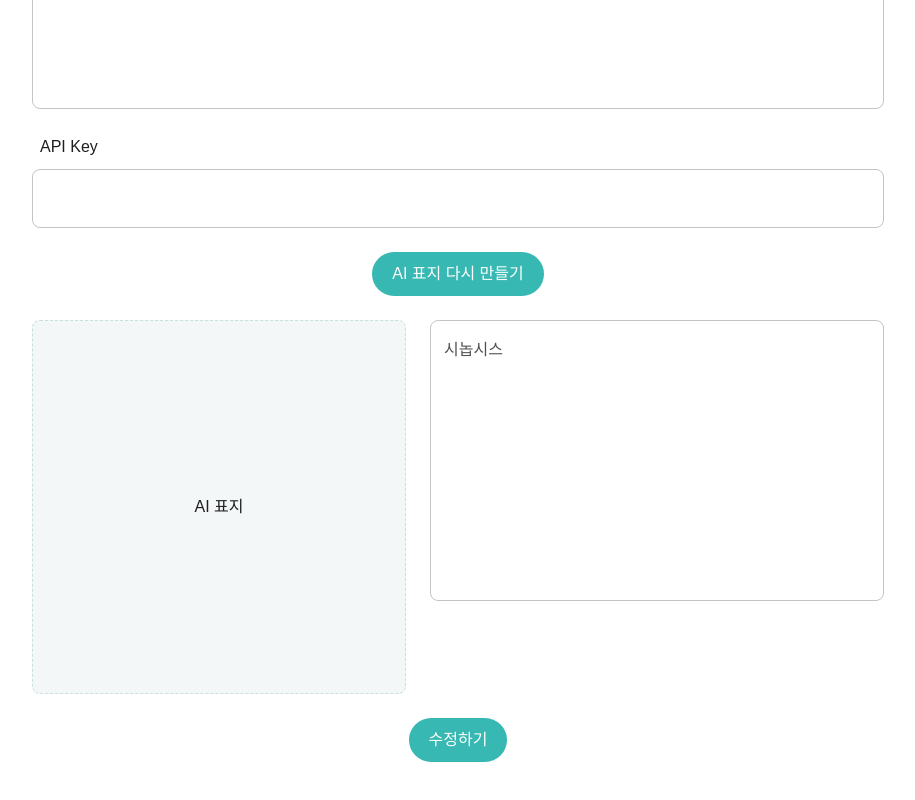
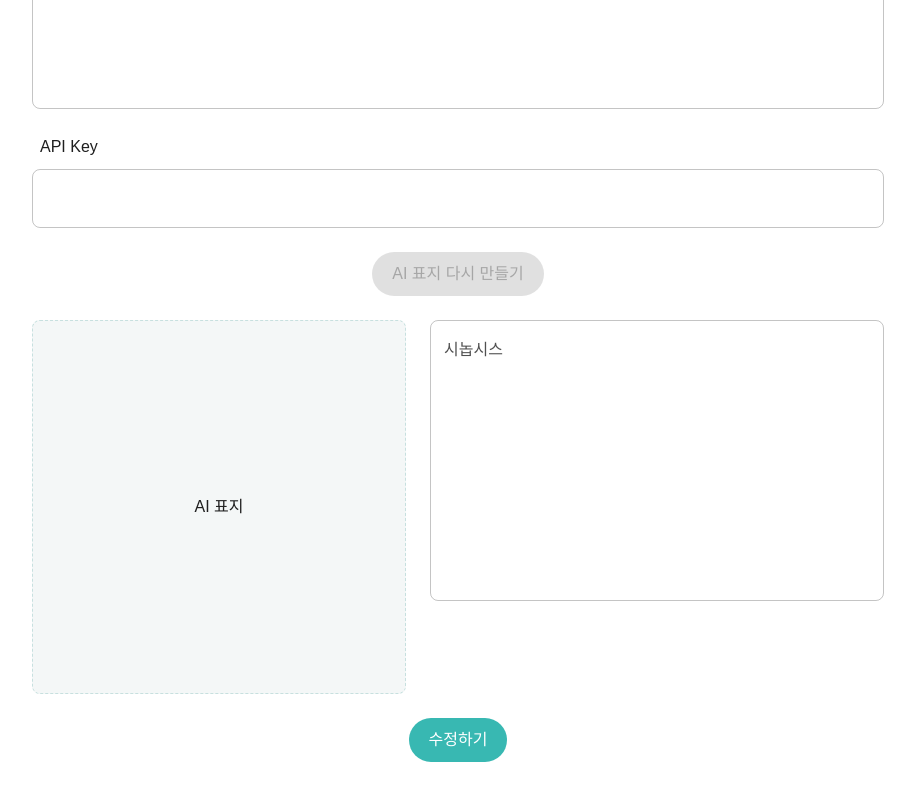
Before and after one commit to Amilaje/Library_management, a React (Create React App) app in the folder frontend/: page /edit/1 in a window 1280 px wide. Shown: the part 1042-1842 px from the top of the page, without its empty margins (182-1097 px from the left). Built offline with nearby package versions, Linux system fonts and the light colour scheme; no server answers; a web font is replaced by a local one.

Commit message:
Edit 페이지 UI 개선

```diff
--- a/frontend/src/pages/Edit.jsx
+++ b/frontend/src/pages/Edit.jsx
@@ -1,22 +1,21 @@
-import React, { useEffect, useState } from "react";
-import { useParams, useNavigate } from "react-router-dom";
-import { Container, Button, Box, Stack, TextField } from "@mui/material";
+import { Box, Button, Container, Stack, TextField } from "@mui/material";
+import { useEffect, useState } from "react";
+import { useNavigate, useParams } from "react-router-dom";
+import CoverPreview from "../components/CoverPreview";
+import GenreSelector from "../components/GenreSelector";
+import TextInputField from "../components/TextInputField";
 import axios from "../services/axios";
-
-import TextInputField from "../components/TextInputField";
-import GenreSelector from "../components/GenreSelector";
-import CoverPreview from "../components/CoverPreview";
 
 export default function Publish() {
   const { id } = useParams();
   const navigate = useNavigate();
   const [title, setTitle] = useState("");
   const [author, setAuthor] = useState("");
+  const [genre, setGenre] = useState("");
   const [content, setContent] = useState("");
-  const [genre, setGenre] = useState("");
-  const [synopsis, setSynopsis] = useState("");
   const [apiKey, setApiKey] = useState("");
   const [coverImage, setCoverImage] = useState(null);
+  const [synopsis, setSynopsis] = useState("");
   const [loading, setLoading] = useState(false);
 
   const genres = [
@@ -41,7 +40,7 @@ export default function Publish() {
         setSynopsis(data.synopsis);
         setCoverImage(data.coverImageUrl);
       } catch (error) {
-        console.error("도서 정보 불러오기 실패:", error);
+        console.error("도서 정보 로드 실패:", error);
       }
     };
 
@@ -120,12 +119,14 @@ export default function Publish() {
           />
           <TextInputField label="API Key" value={apiKey} onChange={setApiKey} />
           <Box sx={{ display: "flex", justifyContent: "center" }}>
-            <Button onClick={handleRegenerateCover} disabled={loading}>
+            <Button
+              onClick={handleRegenerateCover}
+              disabled={loading || !title || !content || !apiKey}>
               {loading ? "생성 중" : "AI 표지 다시 만들기"}
             </Button>
           </Box>
           <Box sx={{ display: "flex", gap: 3, alignItems: "flex-start" }}>
-            {/* 왼쪽:  표지 */}
+            {/* 왼쪽:  표지 이미지 */}
             <CoverPreview url={coverImage} />
             {/* 오른쪽: 시놉시스 */}
             <Box sx={{ flex: 1 }}>
```
